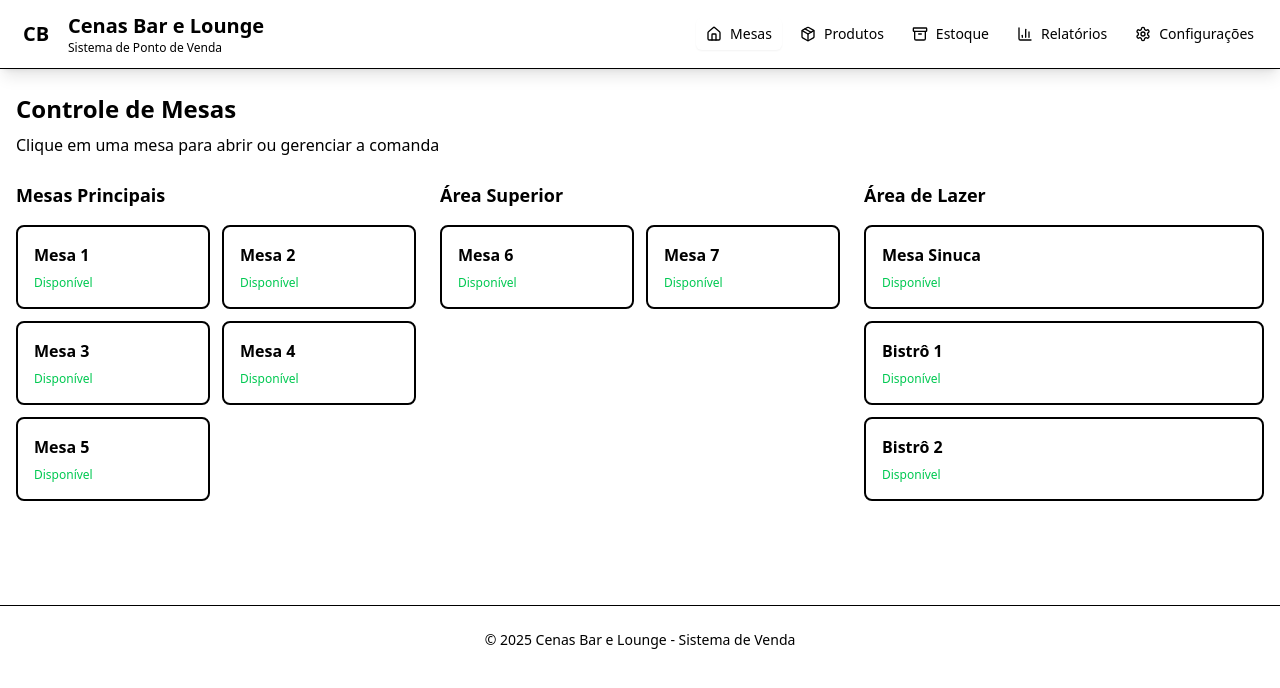
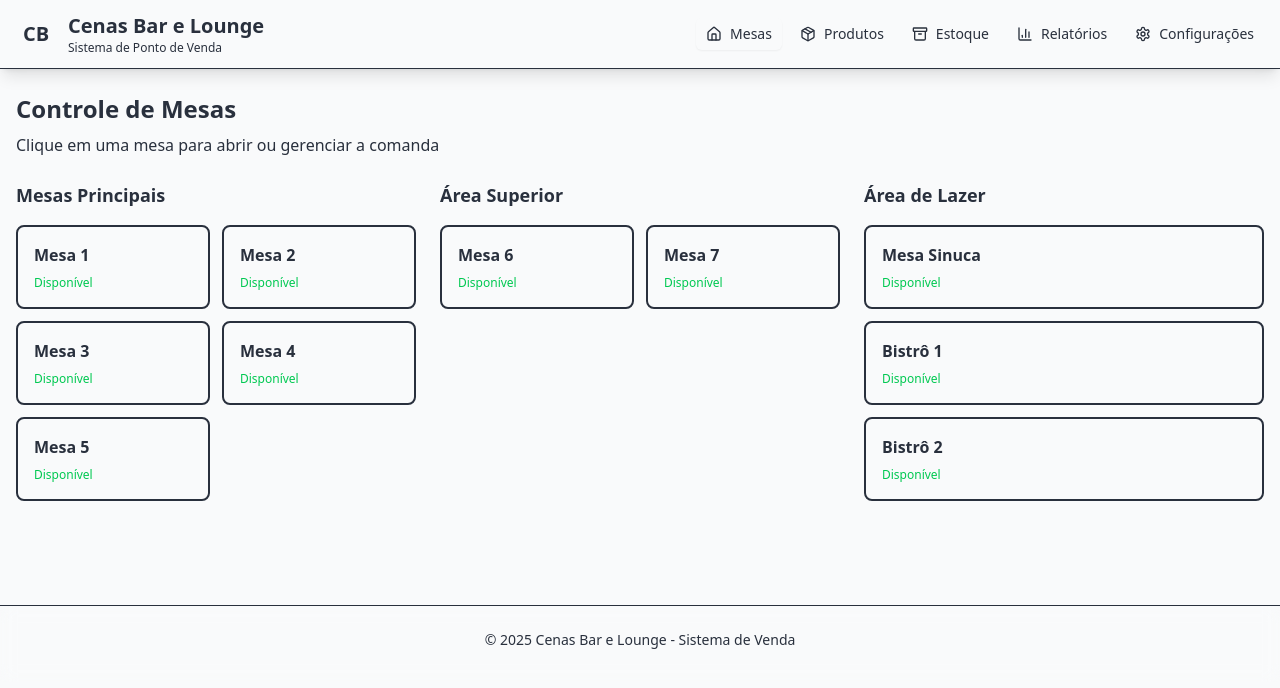
Before and after one commit to diegofsiilva/Cenas_Teste, a React (Vite) app: page / in a window 1280 px wide. Shown: the top 688 px of the page. Built offline with nearby package versions, Linux system fonts and the light colour scheme.

Commit message:
Update App.css

```diff
--- a/src/App.css
+++ b/src/App.css
@@ -67,8 +67,9 @@
     @apply border-border outline-ring/50;
   }
 
-  body {
-    @apply bg-background text-foreground;
+ body {
+  background-color: hsl(var(--background));
+  color: hsl(var(--foreground));
   }
 }
 
@@ -103,8 +104,14 @@
 }
 
 .modal-content {
-  @apply border border-border rounded-lg shadow-2xl max-w-4xl w-full max-h-[90vh] overflow-auto;
-  background-color: hsl(var(--card) / 1); /* Corrige transparência */
+  background-color: hsl(var(--card));
+  border: 1px solid hsl(var(--border));
+  border-radius: 0.5rem;
+  box-shadow: 0 10px 30px rgba(0, 0, 0, 0.2);
+  max-width: 64rem;
+  width: 100%;
+  max-height: 90vh;
+  overflow: auto;
 }
 
 .product-card {
```
